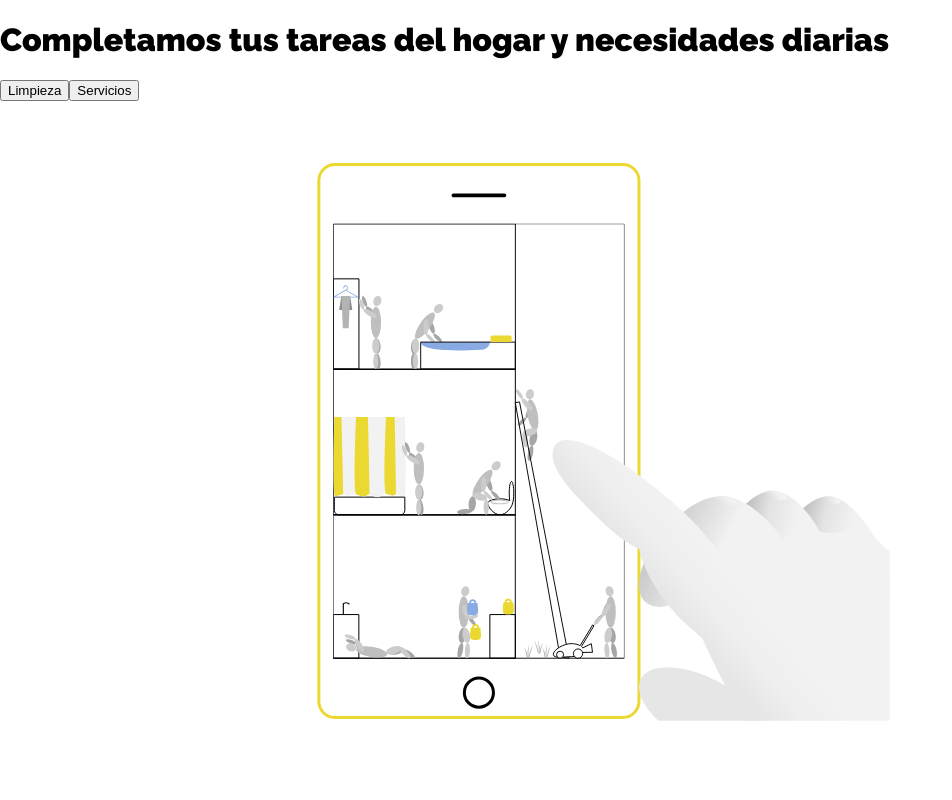
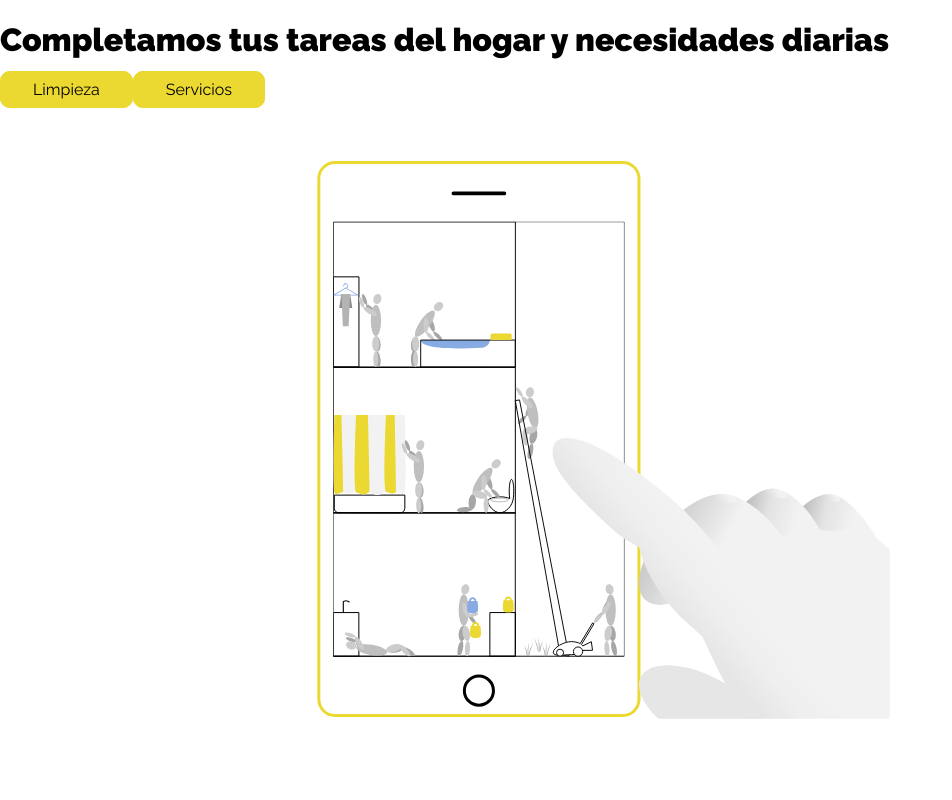
Before and after one commit to bonjouranainc/web-app, a React app in the folder front-end/: page / in a window 1280 px wide. Shown: the top 800 px of the page, without its empty margins (0-952 px from the left). Built offline with nearby package versions, Linux system fonts and the light colour scheme.

Commit message:
Button styling

```diff
--- a/front-end/src/index.css
+++ b/front-end/src/index.css
@@ -10,3 +10,22 @@ body {
   --g1: #F2F2F2;
   --g2: #CCCCCC;
 }
+
+.button-y {
+  padding: 0.5em 2em 0.5em 2em;
+  color: #000;
+  background-color: var(--ba-yellow);
+  text-decoration: none;
+  border: solid 1px var(--ba-yellow);
+  border-radius: 10px;
+}
+
+.button-b {
+  padding: 0.5em 2em 0.5em 2em;
+  color: #000;
+  background-color: var(--ba-blue);
+  text-decoration: none;
+  border: solid 1px var(--ba-blue);
+  border-radius: 10px;
+
+}
--- a/front-end/src/scenes/Landing/components/About/index.js
+++ b/front-end/src/scenes/Landing/components/About/index.js
@@ -7,7 +7,7 @@ import url3 from '../../images/clean-house-img.svg';
 class About extends Component {
   render() {
     return(
-      <div>
+      <div className='wrapper'>
         <div>
           <h1>Servicio de calidad</h1>
           <embed src={ url1 } />
@@ -20,6 +20,11 @@ class About extends Component {
           <h1>Hogar limpio y fresco</h1>
           <embed src={ url3 } />
         </div>
+        <div>
+          <a href='#'>
+            Learn More
+          </a>
+        </div>
       </div>
     );
   }
--- a/front-end/src/scenes/Landing/components/HowItWorks/index.js
+++ b/front-end/src/scenes/Landing/components/HowItWorks/index.js
@@ -7,7 +7,7 @@ import url3 from '../../images/tasks-done-img.svg';
 class HowItWorks extends Component {
   render() {
     return (
-      <div>
+      <div className='wrapper'>
         <div>
           <h1>Como funciona?</h1>
         </div>
--- a/front-end/src/scenes/Landing/components/NeedHelp/index.js
+++ b/front-end/src/scenes/Landing/components/NeedHelp/index.js
@@ -3,7 +3,7 @@ import React, { Component } from 'react';
 class NeedHelp extends Component {
   render() {
     return (
-      <div>
+      <div className='wrapper'>
         <h1>NeedHelp</h1>
       </div>
     );
--- a/front-end/src/scenes/Landing/components/Partnerships/index.js
+++ b/front-end/src/scenes/Landing/components/Partnerships/index.js
@@ -3,7 +3,7 @@ import React, { Component } from 'react';
 class Partnerships extends Component {
   render() {
     return (
-      <div>
+      <div className='wrapper'>
         <h1>Partnerships</h1>
       </div>
     );
--- a/front-end/src/scenes/Landing/components/Testimonials/index.js
+++ b/front-end/src/scenes/Landing/components/Testimonials/index.js
@@ -3,7 +3,7 @@ import React, { Component } from 'react';
 class Testimonials extends Component {
   render() {
     return (
-      <div>
+      <div className='wrapper'>
         <p>img</p>
         <h1>Name</h1>
         <h3>Who is it?</h3>
--- a/front-end/src/scenes/Landing/components/Welcome/index.js
+++ b/front-end/src/scenes/Landing/components/Welcome/index.js
@@ -10,8 +10,12 @@ class Welcome extends Component {
           necesidades diarias</h1>
         </div>
         <div>
-          <button>Limpieza</button>
-          <button>Servicios</button>
+          <a href='#' className='button-y'>
+            Limpieza
+          </a>
+          <a href='#' className='button-y'>
+            Servicios
+          </a>
         </div>
         <div>
           <embed src={ url } />
```
